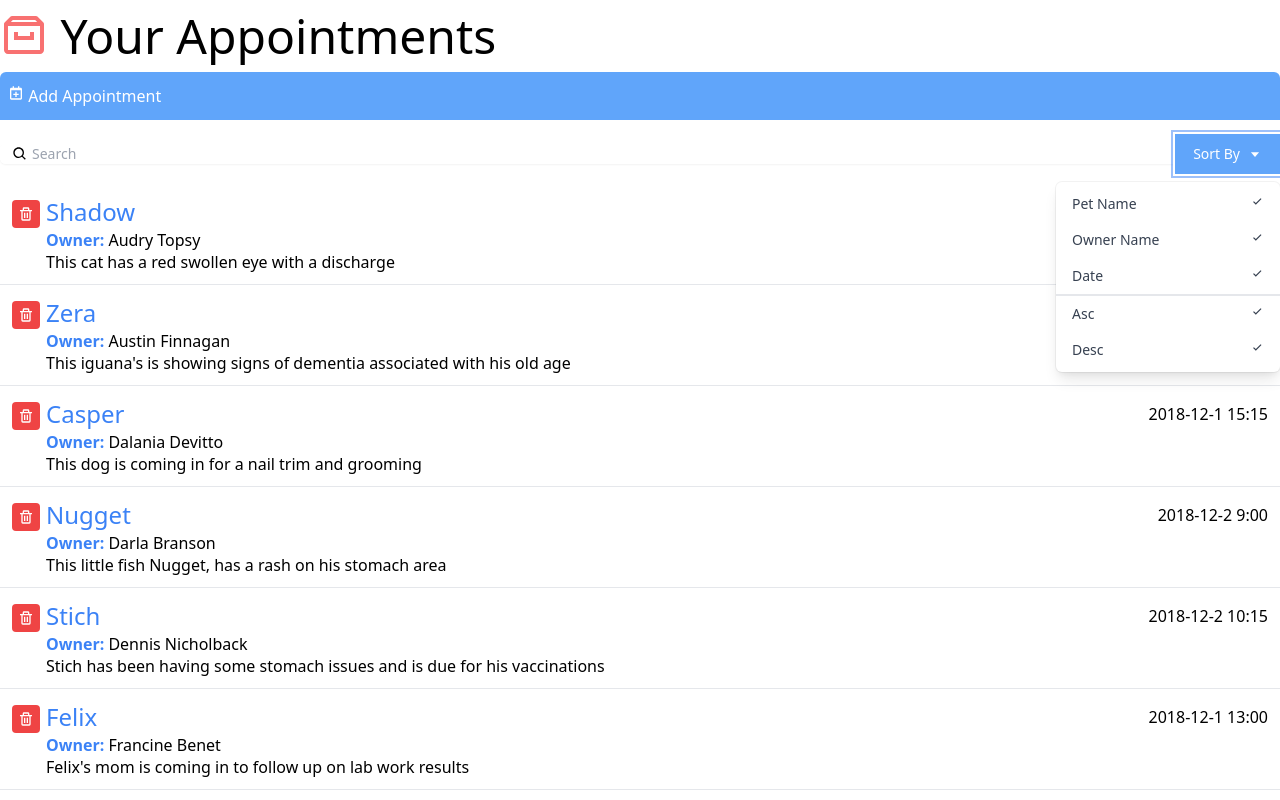
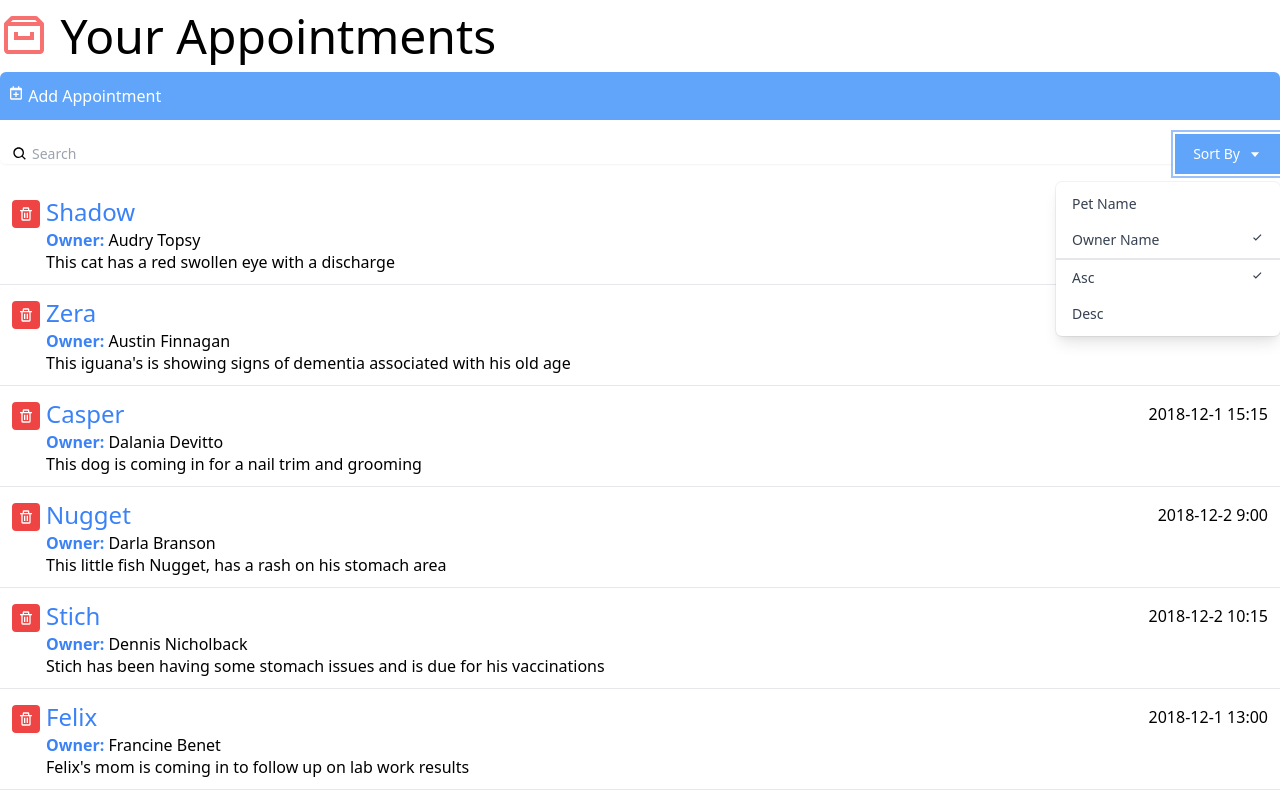
Before and after one commit to valeryfun/make-an-appointment, a React (Create React App) app: page / in a window 1280 px wide. Both pictures are taken after a click on the button "Sort By". Shown: the top 800 px of the page. Built offline with nearby package versions, Linux system fonts and the light colour scheme.

Commit message:
[ADD] toggle sort on dropdown

```diff
--- a/src/App.js
+++ b/src/App.js
@@ -47,6 +47,10 @@ function App() {
 			<Search
 				query={query}
 				onQueryChange={searchQuery => setQuery(searchQuery)}
+				orderBy={orderBy}
+				onOrderChange={mySort => setOrderBy(mySort)}
+				sortBy={sortBy}
+				onSortChange={mySort => setSortBy(mySort)}
 			/>
 			<ul className='divide-y divide-gray-200'>
 				{filteredAppointment.map(appointment => (
--- a/src/components/Dropdown.js
+++ b/src/components/Dropdown.js
@@ -1,6 +1,6 @@
 import { BiCheck } from 'react-icons/bi'
 
-const Dropdown = ({ toggle }) => {
+const Dropdown = ({ toggle, onSortChange, onOrderChange, sortBy, orderBy }) => {
 	if (!toggle) {
 		return null
 	}
@@ -18,32 +18,37 @@ const Dropdown = ({ toggle }) => {
 				<div
 					className='px-4 py-2 text-sm text-gray-700 hover:bg-gray-100 hover:text-gray-900 flex justify-between cursor-pointer'
 					role='menuitem'
+					onClick={() => onSortChange('petName')}
 				>
-					Pet Name <BiCheck />
+					Pet Name {sortBy === 'petName' && <BiCheck />}
 				</div>
 				<div
 					className='px-4 py-2 text-sm text-gray-700 hover:bg-gray-100 hover:text-gray-900 flex justify-between cursor-pointer'
 					role='menuitem'
+					onClick={() => onSortChange('ownerName')}
 				>
-					Owner Name <BiCheck />
+					Owner Name {sortBy === 'ownerName' && <BiCheck />}
+				</div>
+				{/* <div
+					className='px-4 py-2 text-sm text-gray-700 hover:bg-gray-100 hover:text-gray-900 flex justify-between cursor-pointer'
+					role='menuitem'
+					onClick={() => onSortChange('Date')}
+				>
+					Date {sortBy === 'aptDate' && <BiCheck />}
+				</div> */}
+				<div
+					className='px-4 py-2 text-sm text-gray-700 hover:bg-gray-100 hover:text-gray-900 flex justify-between cursor-pointer border-gray-1 border-t-2'
+					role='menuitem'
+					onClick={() => onOrderChange('asc')}
+				>
+					Asc {orderBy === 'asc' && <BiCheck />}
 				</div>
 				<div
 					className='px-4 py-2 text-sm text-gray-700 hover:bg-gray-100 hover:text-gray-900 flex justify-between cursor-pointer'
 					role='menuitem'
+					onClick={() => onOrderChange('desc')}
 				>
-					Date <BiCheck />
-				</div>
-				<div
-					className='px-4 py-2 text-sm text-gray-700 hover:bg-gray-100 hover:text-gray-900 flex justify-between cursor-pointer border-gray-1 border-t-2'
-					role='menuitem'
-				>
-					Asc <BiCheck />
-				</div>
-				<div
-					className='px-4 py-2 text-sm text-gray-700 hover:bg-gray-100 hover:text-gray-900 flex justify-between cursor-pointer'
-					role='menuitem'
-				>
-					Desc <BiCheck />
+					Desc {orderBy === 'desc' && <BiCheck />}
 				</div>
 			</div>
 		</div>
--- a/src/components/Search.js
+++ b/src/components/Search.js
@@ -2,7 +2,14 @@ import { BiSearch, BiCaretDown } from 'react-icons/bi'
 import Dropdown from './Dropdown'
 import { useState } from 'react'
 
-const Search = ({ query, onQueryChange }) => {
+const Search = ({
+	query,
+	onQueryChange,
+	sortBy,
+	onSortChange,
+	orderBy,
+	onOrderChange
+}) => {
 	const [toggleDropdown, setToggleDropdown] = useState(false)
 	return (
 		<div className='py-5'>
@@ -34,7 +41,13 @@ const Search = ({ query, onQueryChange }) => {
 						>
 							Sort By <BiCaretDown className='ml-2' />
 						</button>
-						<Dropdown toggle={toggleDropdown} />
+						<Dropdown
+							toggle={toggleDropdown}
+							sortBy={sortBy}
+							onSortChange={mySort => onSortChange(mySort)}
+							orderBy={orderBy}
+							onOrderChange={myOrder => onOrderChange(myOrder)}
+						/>
 					</div>
 				</div>
 			</div>
```
